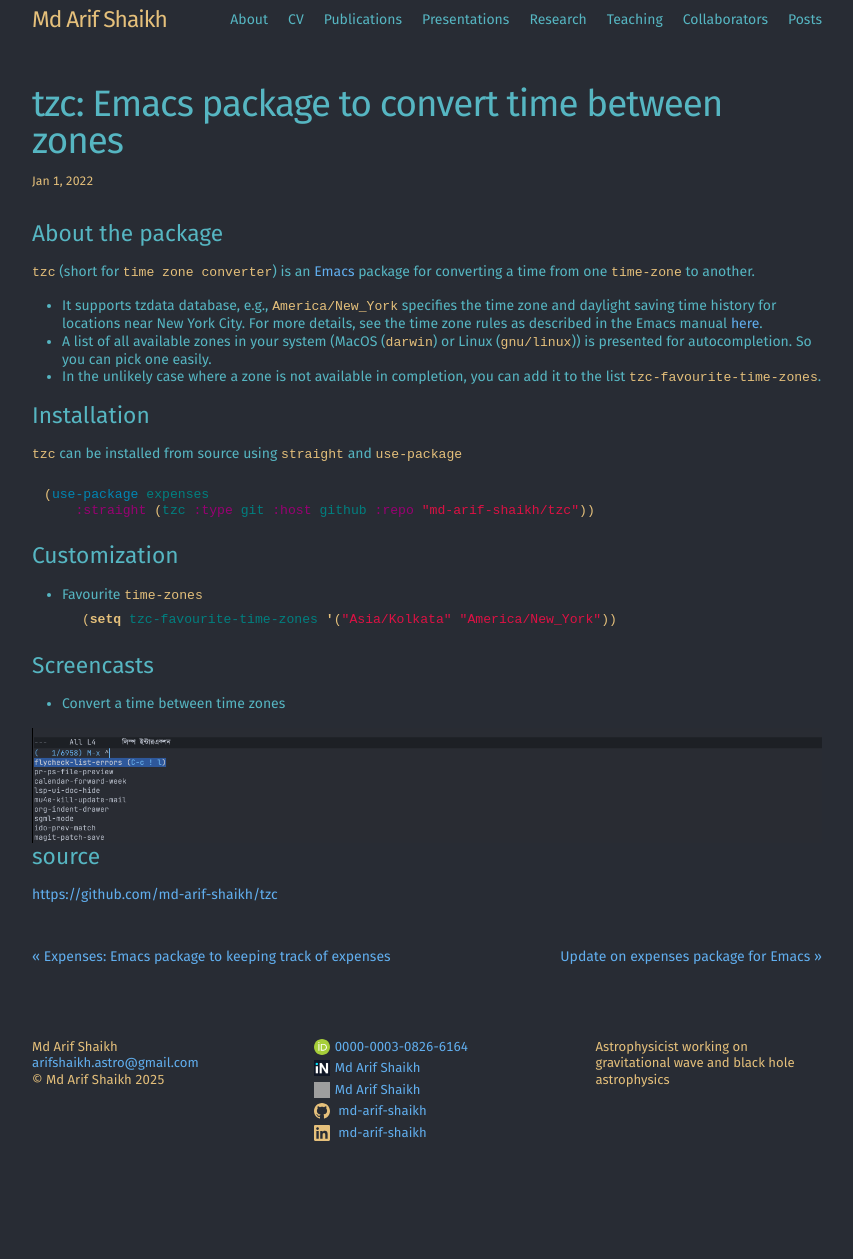
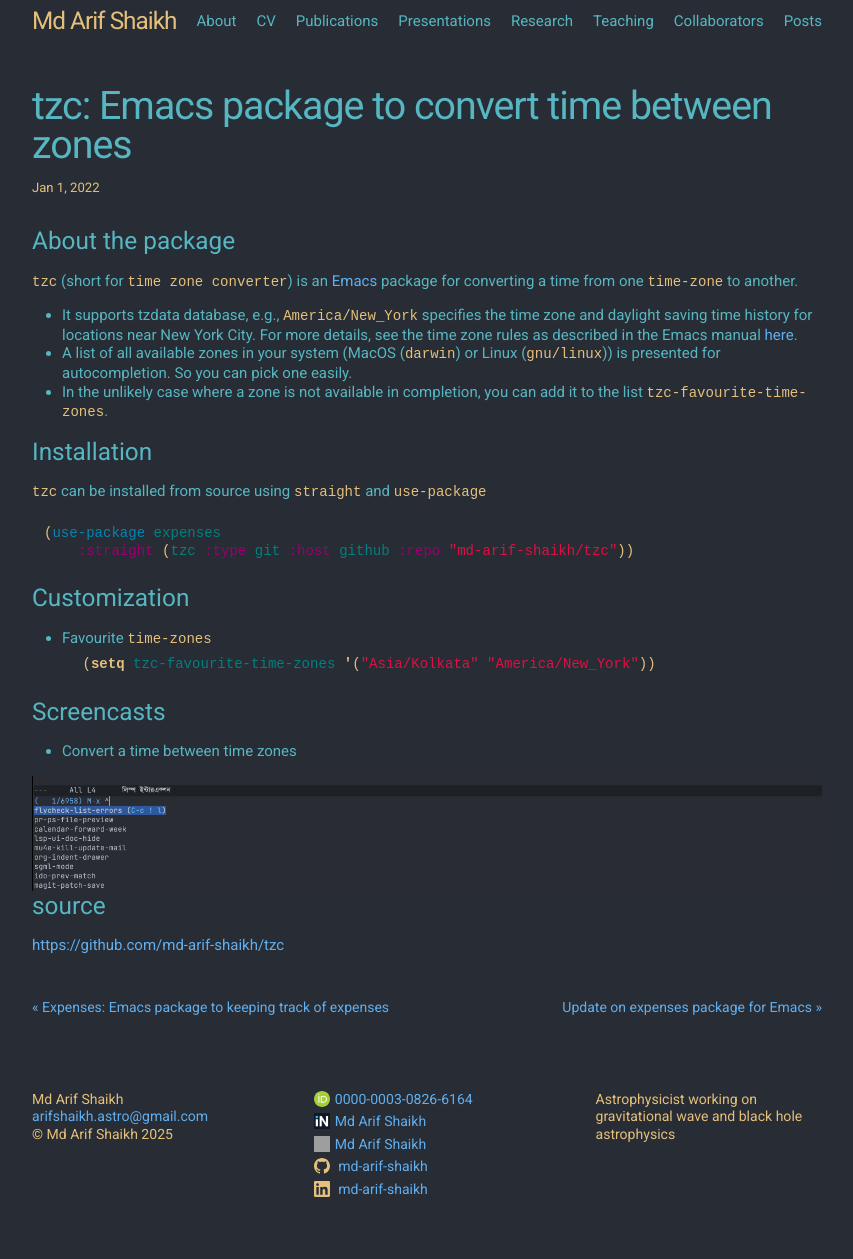
Before and after one commit to md-arif-shaikh/md-arif-shaikh.github.io, a Jekyll site: the page built from _posts/2022-01-01-tzc-package-for-emacs.md, in a window 1280 px wide. Shown: the whole page, without its empty margins (213-1066 px from the left). Built offline with Jekyll 4.4.1, drawn with Linux system fonts in a browser that asks for light colours; our own code applies the rules of GitHub Pages for plain Markdown files; comment, search, counter and statistics services are not loaded; before the commit the page ends 1201 px from its top, so only the background shows below that; grey boxes are pictures that could not be loaded.

Commit message:
change to roboto

```diff
--- a/_sass/minima.scss
+++ b/_sass/minima.scss
@@ -1,5 +1,7 @@
 @charset "utf-8";
 @import url('https://fonts.googleapis.com/css2?family=Fira+Sans&display=swap');
+@import url('https://fonts.googleapis.com/css2?family=Roboto:ital,wght@0,400;1,400&display=swap');
+@import url('https://fonts.googleapis.com/css2?family=Merriweather:ital,wght@0,300;0,400;0,700;0,900;1,300;1,400;1,700;1,900&display=swap');
 //@import url('https://fonts.maateen.me/kalpurush/font.css');
 //@import url('https://fonts.maateen.me/adorsho-lipi/font.css');
 //@import url('https://fonts.maateen.me/bangla/font.css');
@@ -8,9 +10,10 @@
 //@import url('https://fonts.maateen.me/solaiman-lipi/font.css');
 // font names are "SolaimanLipi", 'EkusheyLohit', 'CharukolaUltraLight', 'Bangla', 'AdorshoLipi', 'Kalpurush'
 // Define defaults for each variable.
-$base-font-family: "Fira Sans", -apple-system, BlinkMacSystemFont, "Segoe UI", Helvetica, Arial, sans-serif, "Apple Color Emoji", "Segoe UI Emoji", "Segoe UI Symbol" !default;
-$base-font-size:   14px !default;
+$base-font-family: Roboto, "Fira Sans", -apple-system, BlinkMacSystemFont, "Segoe UI", Helvetica, Arial, sans-serif, "Apple Color Emoji", "Segoe UI Emoji", "Segoe UI Symbol" !default;
+$base-font-size:   15px !default;
 $base-font-weight: 350 !default;
+$header-font-size: $base-font-size * (3/2) !default;
 $small-font-size:  $base-font-size * 0.875 !default;
 $base-line-height: 1.25 !default;
 
--- a/scripts/generate_publication_list_for_tex.py
+++ b/scripts/generate_publication_list_for_tex.py
@@ -26,7 +26,7 @@
         p += "\href{" + "https://doi.org/" + d["doi"] + "}{" + d["journal"] + "}" + ", "
         p += "{\\bfseries " + d["volume"] + "}" + ", " + d["pages"] + ", "
     p += "(" + d["year"] + "), "
-    p += "\href{" + "https://arxiv.org/abs/" + d["eprint"] + "}{arXiv:" + d["eprint"] + " [" + d["primaryclass"] +"]}" + ", "
+    p += "\href{" + "https://arxiv.org/abs/" + d["eprint"] + "}{arXiv:" + d["eprint"] + " [" + d["primaryclass"] +"]}" + ", " if ("eprint" in d) else ""
     fl.write(p)
 fl.write("\\end{enumerate}\n")
 fl.close()
--- a/scripts/generate_publication_yaml.py
+++ b/scripts/generate_publication_yaml.py
@@ -30,7 +30,10 @@
     num_authors = len(list_of_authors)
     for idx, author in enumerate(list_of_authors):
         last, first = author.split(", ")
-        initials = "".join([x[0] + ". " for x in first.split(" ")])
+        if len(first) > 0:
+            initials = "".join([x[0] + ". " for x in first.split(" ")])
+        else:
+            initials = ""
         if idx <= (num_authors - 3):
             joining_string = ", "
         elif idx == (num_authors - 2):
```
